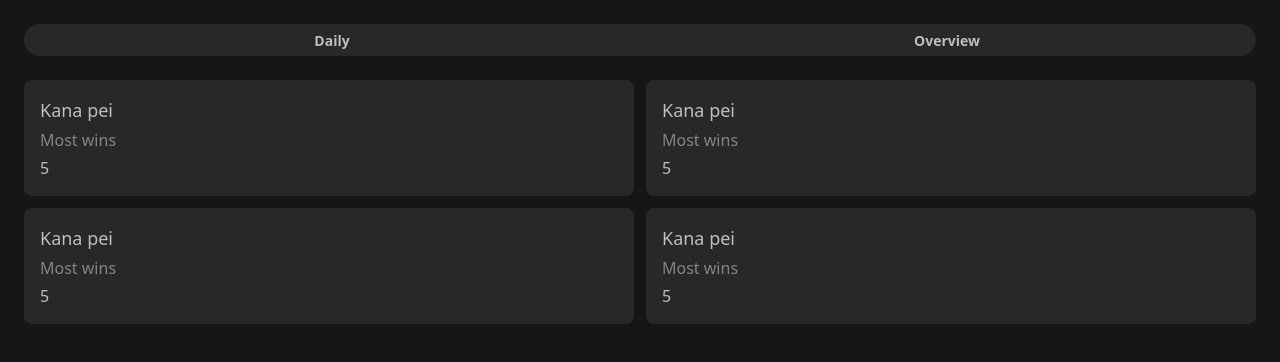
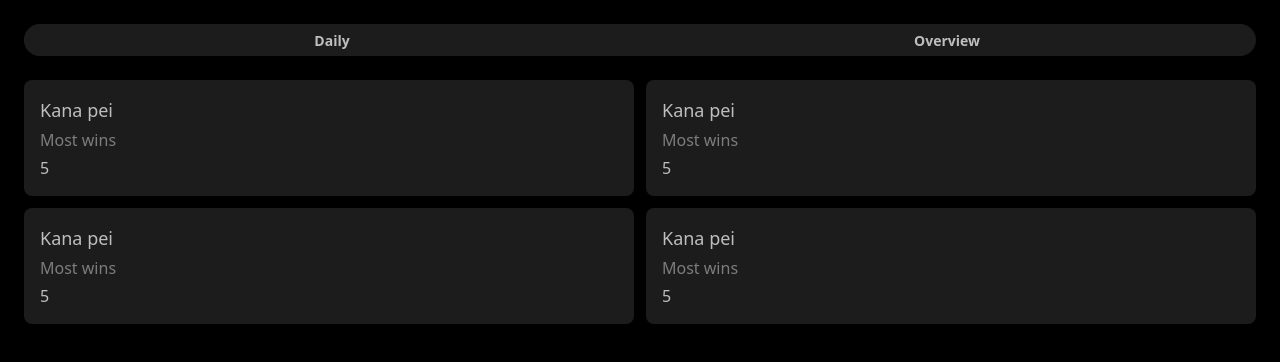
Before and after one commit to RangoDisco/zelvy, a Nuxt app in the folder web/: page / in a window 1280 px wide. Shown: the top 362 px of the page. Built offline with nearby package versions, Linux system fonts and the light colour scheme.

Commit message:
feat(theme): updated theme background colors

```diff
--- a/web/app/assets/css/app.css
+++ b/web/app/assets/css/app.css
@@ -7,9 +7,8 @@
     default: true;
     prefersdark: true;
     color-scheme: "dark";
-    --color-base-100: oklch(0.2002 0 0);
-    --color-base-200: oklch(0.2768 0 0);
-    --color-base-300: oklch(0 0 0);
+    --color-base-100: oklch(0 0 0);
+    --color-base-200:oklch(0.2264 0 0);
     --color-base-content: oklch(0.8015 0 0);
     --color-primary: oklch(0.4732 0.1399 252.61);
     --color-primary-content: oklch(1 0 0 / 84.71%);
```
